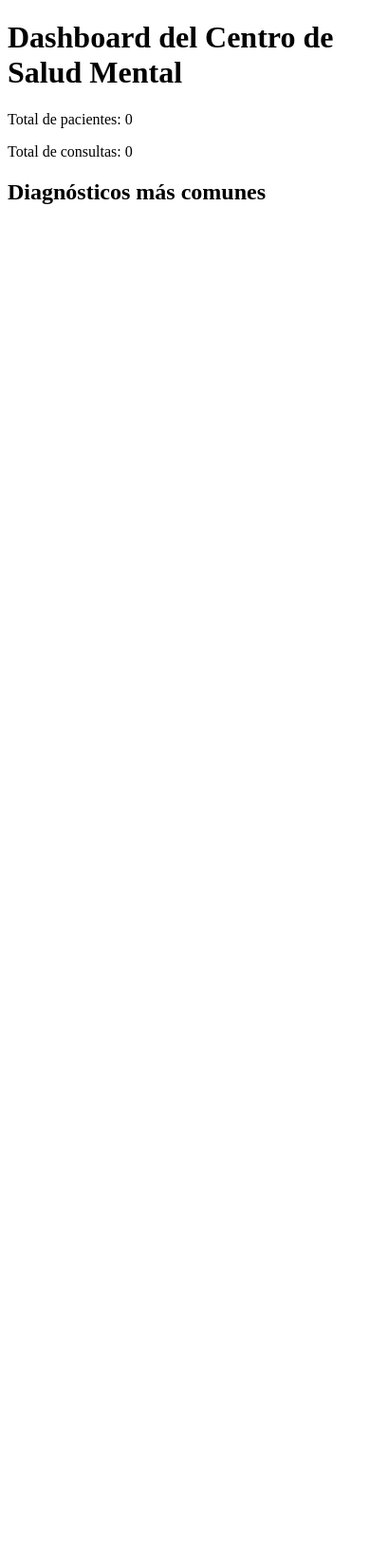
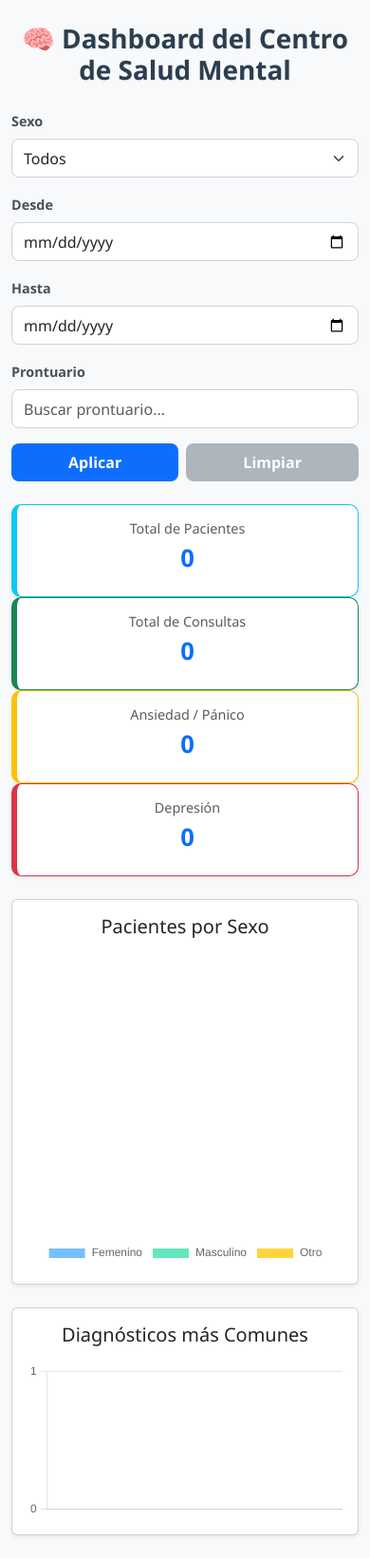
Before and after one commit to mruizolazar/saludmental_dashboard, a Django app: page / in a window 390 px wide. Shown: the whole page at 95% size. Before the commit the page ends 215 px from the top, so only its background shows below. Run offline with Django 4.2, Linux system fonts and the light colour scheme; data that the repository does not hold is empty.

Commit message:
Actualización del proyecto Django - Salud Mental

```diff
--- a/pacientes/templates/dashboard.html
+++ b/pacientes/templates/dashboard.html
@@ -1,18 +1,151 @@
+{% load static %}
 <!DOCTYPE html>
-<html>
+<html lang="es">
 <head>
+    <meta charset="UTF-8" />
     <title>Dashboard Salud Mental</title>
+    <link href="https://cdn.jsdelivr.net/npm/bootstrap@5.3.0/dist/css/bootstrap.min.css" rel="stylesheet" />
+    <script src="https://cdn.jsdelivr.net/npm/chart.js"></script>
+    <link rel="stylesheet" href="{% static 'css/dashboard.css' %}" />
 </head>
-<body>
-    <h1>Dashboard del Centro de Salud Mental</h1>
-    <p>Total de pacientes: {{ pacientes_count }}</p>
-    <p>Total de consultas: {{ consultas_count }}</p>
+<body class="bg-light text-dark">
 
-    <h2>Diagnósticos más comunes</h2>
-    <ul>
-        {% for d in diagnosticos_top %}
-            <li>{{ d.diagnostico }}: {{ d.total }}</li>
-        {% endfor %}
-    </ul>
+<div class="container py-4">
+    <h1 class="mb-4 text-center">🧠 Dashboard del Centro de Salud Mental</h1>
+
+    <!-- Filtros -->
+    <form method="get" class="row g-3 mb-4 align-items-end">
+        <div class="col-md-2">
+            <label class="form-label">Sexo</label>
+            <select name="sexo" class="form-select">
+                <option value="" {% if not filtro_sexo %}selected{% endif %}>Todos</option>
+                <option value="Femenino" {% if filtro_sexo == "Femenino" %}selected{% endif %}>Femenino</option>
+                <option value="Masculino" {% if filtro_sexo == "Masculino" %}selected{% endif %}>Masculino</option>
+                <option value="Otro" {% if filtro_sexo == "Otro" %}selected{% endif %}>Otro</option>
+            </select>
+        </div>
+        <div class="col-md-3">
+            <label class="form-label">Desde</label>
+            <input type="date" name="desde" class="form-control" value="{{ filtro_desde }}">
+        </div>
+        <div class="col-md-3">
+            <label class="form-label">Hasta</label>
+            <input type="date" name="hasta" class="form-control" value="{{ filtro_hasta }}">
+        </div>
+        <div class="col-md-3">
+            <label class="form-label">Prontuario</label>
+            <input list="lista_prontuarios" name="prontuario" class="form-control" placeholder="Buscar prontuario..." value="{{ filtro_prontuario }}">
+            <datalist id="lista_prontuarios">
+                {% for nro in todos_los_prontuarios %}
+                    <option value="{{ nro }}"></option>
+                {% endfor %}
+            </datalist>
+        </div>
+        <div class="col-md-1 d-flex gap-2">
+            <button type="submit" class="btn btn-primary flex-grow-1">Aplicar</button>
+            <a href="{% url 'dashboard' %}" class="btn btn-secondary flex-grow-1">Limpiar</a>
+        </div>
+    </form>
+
+    <!-- Indicadores -->
+    <div class="row mb-4">
+        <div class="col-md-3">
+            <div class="card card-stats border-start border-info shadow-sm text-center">
+                <h6 class="text-muted">Total de Pacientes</h6>
+                <h3>{{ pacientes_count }}</h3>
+            </div>
+        </div>
+        <div class="col-md-3">
+            <div class="card card-stats border-start border-success shadow-sm text-center">
+                <h6 class="text-muted">Total de Consultas</h6>
+                <h3>{{ consultas_count }}</h3>
+            </div>
+        </div>
+        <div class="col-md-3">
+            <div class="card card-stats border-start border-warning shadow-sm text-center">
+                <h6 class="text-muted">Ansiedad / Pánico</h6>
+                <h3>{{ ansiedad_count }}</h3>
+            </div>
+        </div>
+        <div class="col-md-3">
+            <div class="card card-stats border-start border-danger shadow-sm text-center">
+                <h6 class="text-muted">Depresión</h6>
+                <h3>{{ depresion_count }}</h3>
+            </div>
+        </div>
+    </div>
+
+    <!-- Gráficos -->
+    <div class="row g-4">
+        <div class="col-md-6">
+            <div class="card p-3 shadow-sm">
+                <h5 class="mb-3 text-center">Pacientes por Sexo</h5>
+                <canvas id="sexoChart"></canvas>
+            </div>
+        </div>
+        <div class="col-md-6">
+            <div class="card p-3 shadow-sm">
+                <h5 class="mb-3 text-center">Diagnósticos más Comunes</h5>
+                <canvas id="diagnosticosChart"></canvas>
+            </div>
+        </div>
+    </div>
+</div>
+
+<!-- Scripts de Chart.js -->
+<script>
+    const ctxSexo = document.getElementById('sexoChart');
+    if (ctxSexo) {
+        new Chart(ctxSexo, {
+            type: 'pie',
+            data: {
+                labels: {{ sexo_labels|safe }},
+                datasets: [{
+                    label: 'Pacientes por sexo',
+                    data: {{ sexo_data|safe }},
+                    backgroundColor: ['#74c0fc', '#63e6be', '#ffd43b'],
+                    borderColor: '#fff',
+                    borderWidth: 2
+                }]
+            },
+            options: {
+                responsive: true,
+                plugins: {
+                    legend: {
+                        position: 'bottom'
+                    }
+                }
+            }
+        });
+    }
+
+    const ctxDiag = document.getElementById('diagnosticosChart');
+    if (ctxDiag) {
+        new Chart(ctxDiag, {
+            type: 'bar',
+            data: {
+                labels: {{ diag_labels|safe }},
+                datasets: [{
+                    label: 'Frecuencia',
+                    data: {{ diag_data|safe }},
+                    backgroundColor: '#339af0'
+                }]
+            },
+            options: {
+                responsive: true,
+                scales: {
+                    y: {
+                        beginAtZero: true,
+                        ticks: { stepSize: 1 }
+                    }
+                },
+                plugins: {
+                    legend: { display: false }
+                }
+            }
+        });
+    }
+</script>
+
 </body>
 </html>
--- a/pacientes/urls.py
+++ b/pacientes/urls.py
@@ -1,5 +1,5 @@
 from django.urls import path
-from . import views
+from . import views  # .views, no dashboard.views
 
 urlpatterns = [
     path('', views.dashboard, name='dashboard'),
--- a/pacientes/views.py
+++ b/pacientes/views.py
@@ -1,15 +1,65 @@
 from django.shortcuts import render
 from .models import Paciente, Consulta
-from django.db import models
+from django.db.models import Count
+from django.db.models.functions import Lower
+from django.db.models import Q
 
 def dashboard(request):
-    pacientes_count = Paciente.objects.count()
-    consultas_count = Consulta.objects.count()
-    diagnosticos_top = Consulta.objects.values('diagnostico').annotate(total=models.Count('consulta_id')).order_by('-total')[:5]
+    sexo_filter = request.GET.get('sexo', '')
+    desde_filter = request.GET.get('desde', '')
+    hasta_filter = request.GET.get('hasta', '')
+    prontuario_filter = request.GET.get('prontuario', '')
+
+    pacientes = Paciente.objects.all()
+
+    if sexo_filter:
+        pacientes = pacientes.filter(sexo=sexo_filter)
+    if prontuario_filter:
+        pacientes = pacientes.filter(numero_historia__icontains=prontuario_filter)
+
+    consultas = Consulta.objects.filter(paciente__in=pacientes)
+    if desde_filter:
+        consultas = consultas.filter(fecha_consulta__gte=desde_filter)
+    if hasta_filter:
+        consultas = consultas.filter(fecha_consulta__lte=hasta_filter)
+
+    pacientes_count = pacientes.count()
+    consultas_count = consultas.count()
+
+    # Contar pacientes únicos por tipo de diagnóstico
+    ansiedad_ids = consultas.filter(diagnostico__iregex=r'ansiedad').values_list('paciente_id', flat=True).distinct()
+    depresion_ids = consultas.filter(diagnostico__iregex=r'depresi[oó]n').values_list('paciente_id', flat=True).distinct()
+    ansiedad_count = len(ansiedad_ids)
+    depresion_count = len(depresion_ids)
+
+    # Diagnósticos más comunes
+    diagnosticos_top = (
+        consultas.values('diagnostico')
+        .annotate(total=Count('consulta_id'))
+        .order_by('-total')[:5]
+    )
+
+    # Sexo gráfico
+    sexo_labels = ["Femenino", "Masculino", "Otro"]
+    sexo_data = [pacientes.filter(sexo=s).count() for s in sexo_labels]
+
+    # Prontuarios únicos para el filtro
+    todos_los_prontuarios = Paciente.objects.values_list('numero_historia', flat=True).distinct().order_by('numero_historia')
 
     context = {
         'pacientes_count': pacientes_count,
         'consultas_count': consultas_count,
-        'diagnosticos_top': diagnosticos_top,
+        'ansiedad_count': ansiedad_count,
+        'depresion_count': depresion_count,
+        'sexo_labels': sexo_labels,
+        'sexo_data': sexo_data,
+        'diag_labels': [d['diagnostico'] for d in diagnosticos_top],
+        'diag_data': [d['total'] for d in diagnosticos_top],
+        'filtro_sexo': sexo_filter,
+        'filtro_desde': desde_filter,
+        'filtro_hasta': hasta_filter,
+        'filtro_prontuario': prontuario_filter,
+        'todos_los_prontuarios': todos_los_prontuarios,
     }
+
     return render(request, 'dashboard.html', context)
--- a/saludmental_dashboard/urls.py
+++ b/saludmental_dashboard/urls.py
@@ -1,24 +1,7 @@
-"""
-URL configuration for saludmental_dashboard project.
-
-The `urlpatterns` list routes URLs to views. For more information please see:
-    https://docs.djangoproject.com/en/4.2/topics/http/urls/
-Examples:
-Function views
-    1. Add an import:  from my_app import views
-    2. Add a URL to urlpatterns:  path('', views.home, name='home')
-Class-based views
-    1. Add an import:  from other_app.views import Home
-    2. Add a URL to urlpatterns:  path('', Home.as_view(), name='home')
-Including another URLconf
-    1. Import the include() function: from django.urls import include, path
-    2. Add a URL to urlpatterns:  path('blog/', include('blog.urls'))
-"""
-
 from django.contrib import admin
 from django.urls import path, include
 
 urlpatterns = [
-    path("admin/", admin.site.urls),
-    path('', include('pacientes.urls')),
+    path('admin/', admin.site.urls),
+    path('', include('pacientes.urls')),  # Aquí sí incluís 'pacientes', no 'dashboard'
 ]
--- /dev/null
+++ b/static/css/dashboard.css
@@ -0,0 +1,114 @@
+/* Reset básico */
+* {
+    box-sizing: border-box;
+    margin: 0;
+    padding: 0;
+}
+
+body {
+    background-color: #f8f9fa;
+    font-family: 'Segoe UI', Tahoma, Geneva, Verdana, sans-serif;
+    color: #343a40;
+}
+
+/* Encabezado */
+h1 {
+    font-weight: 700;
+    color: #2c3e50;
+    text-shadow: 1px 1px 2px rgba(0,0,0,0.05);
+}
+
+/* Formulario de filtros */
+.form-label {
+    font-weight: 600;
+    color: #495057;
+}
+
+.form-select,
+.form-control {
+    border: 1.5px solid #ced4da;
+    border-radius: 8px;
+    padding: 0.45rem 0.75rem;
+    transition: border-color 0.3s ease, box-shadow 0.3s ease;
+}
+
+.form-select:focus,
+.form-control:focus {
+    border-color: #0d6efd;
+    box-shadow: 0 0 8px rgba(13, 110, 253, 0.25);
+    outline: none;
+}
+
+/* Botones */
+.btn-primary {
+    background-color: #0d6efd;
+    border: none;
+    font-weight: 600;
+    border-radius: 8px;
+    padding: 0.5rem 1rem;
+    transition: background-color 0.3s ease;
+}
+
+.btn-primary:hover {
+    background-color: #0b5ed7;
+}
+
+.btn-secondary {
+    background-color: #adb5bd;
+    border: none;
+    font-weight: 600;
+    border-radius: 8px;
+    padding: 0.5rem 1rem;
+    transition: background-color 0.3s ease;
+}
+
+.btn-secondary:hover {
+    background-color: #868e96;
+}
+
+/* Tarjetas estadísticas */
+.card-stats {
+    border-radius: 10px;
+    background: #ffffff;
+    padding: 1rem 1.5rem;
+    transition: box-shadow 0.3s ease;
+    border-left-width: 6px !important;
+}
+
+.card-stats:hover {
+    box-shadow: 0 4px 20px rgba(0,0,0,0.08);
+}
+
+.card-stats h6 {
+    font-size: 0.9rem;
+    margin-bottom: 0.5rem;
+    color: #6c757d;
+}
+
+.card-stats h3 {
+    font-size: 2rem;
+    font-weight: 700;
+    color: #0d6efd;
+}
+
+/* Gráficos */
+canvas {
+    display: block;
+    max-width: 100%;
+    height: 320px;
+}
+
+/* Responsive */
+@media (max-width: 768px) {
+    .form-label {
+        font-size: 0.9rem;
+    }
+
+    .card-stats h3 {
+        font-size: 1.6rem;
+    }
+
+    .card-stats {
+        padding: 1rem;
+    }
+}
```
Also changed, not shown: limpiar_csv.py (added, +25 -0 lines), pacientes/management/commands/recargar_datos.py (added, +53 -0 lines), saludmental_dashboard/settings.py (+12 -53 lines), pacientes/migrations/0003_datosplanos.py (added), pacientes/models.py (line endings or trailing spaces).
